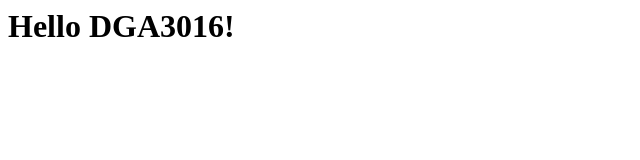
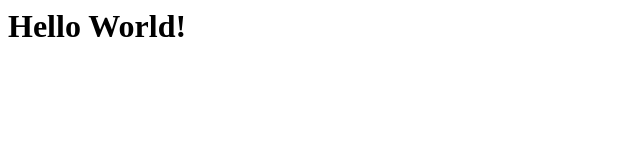
Before and after one commit to Giuliacicero/giulia-cs.github.io, a plain HTML site: page index.html in a window 1280 px wide. Shown: the whole page, without its empty margins (0-640 px from the left). Drawn offline with Linux system fonts and the light colour scheme.

Commit message:
Update index.html

```diff
--- a/index.html
+++ b/index.html
@@ -1,3 +1,3 @@
 <body>
-<h1>Hello DGA3016!</h1>
+<h1>Hello World!</h1>
 </body>
```
